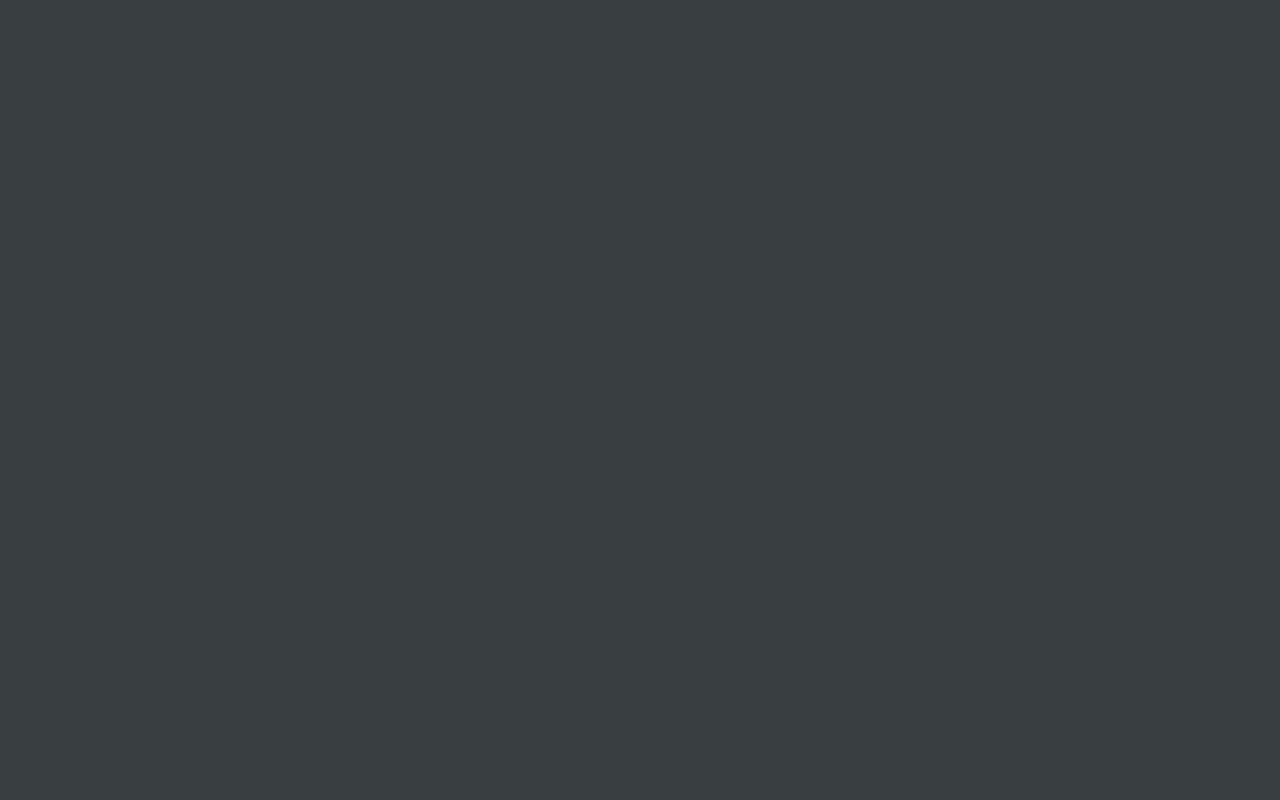
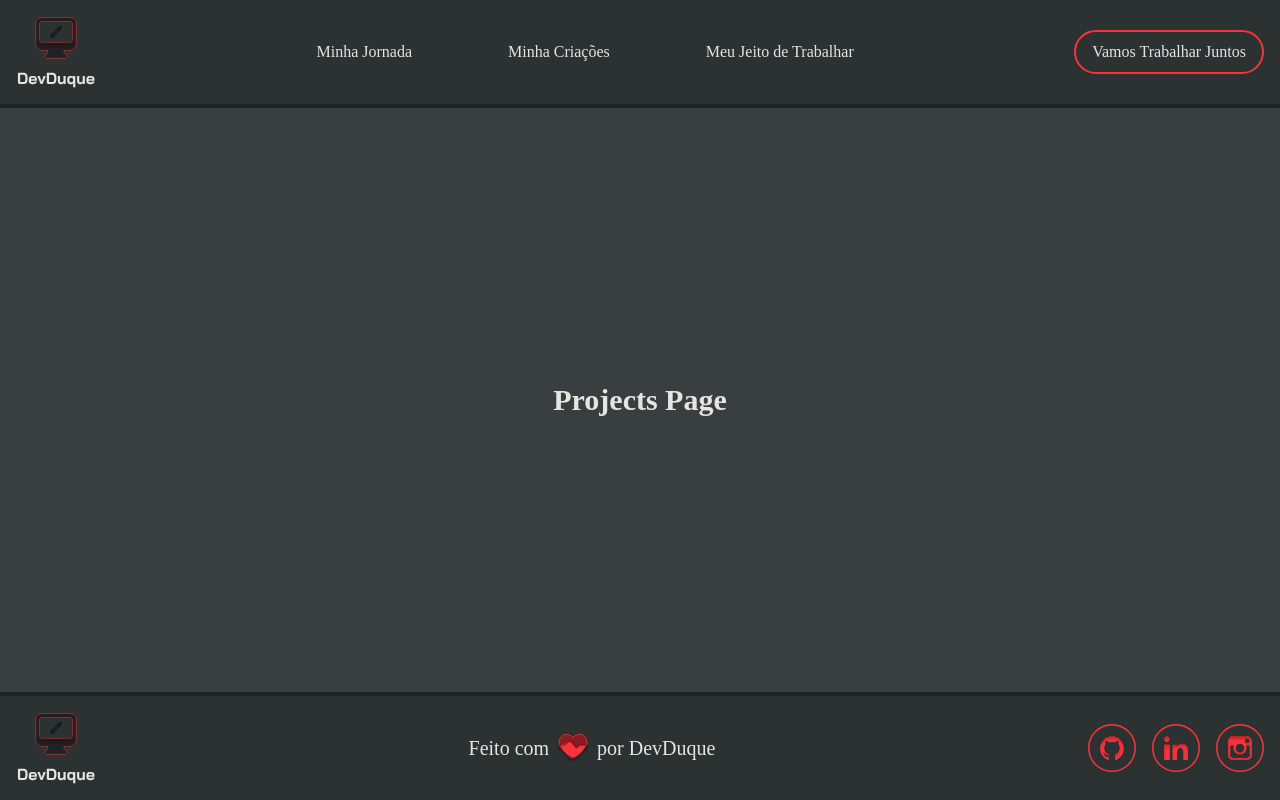
Before and after one commit to DevDuque/portfolio, a React (Vite) app in the folder web/: page /projects in a window 1280 px wide. Shown: the top 800 px of the page. Built offline with nearby package versions, Linux system fonts and the light colour scheme.

Commit message:
Refactor: Add same structure to all pages, look JourneyPage as example

```diff
--- a/web/src/App.tsx
+++ b/web/src/App.tsx
@@ -21,7 +21,7 @@ function App() {
 
         <Route path="/projects" element={<ProjectsPage />} />
         <Route path="/journey" element={<JourneyPage />} />
-        <Route path="/myway" element={<MyWayPage />} />
+        <Route path="/my-way" element={<MyWayPage />} />
       </Routes>
     </Router>
   );
--- a/web/src/pages/HomePage.tsx
+++ b/web/src/pages/HomePage.tsx
@@ -4,7 +4,7 @@ import GitHub from "../assets/icons/GitHub_Button.svg";
 import Linkedin from "../assets/icons/Linkedin_Button.svg";
 import Instagram from "../assets/icons/Instagram_Button.svg";
 
-import Photo from "../assets/icons/photo.png";
+import ProfilePhoto from "../assets/icons/photo.png";
 
 // Cards Images
 import EasyMarketLogo from "../assets/icons/easymarket.png";
@@ -82,7 +82,7 @@ function HomePage() {
             </div>
 
             {/* Right Side - Image */}
-            <img src={Photo} alt="Profile" className="w-1/3.5" />
+            <img src={ProfilePhoto} alt="Profile" className="w-1/3.5" />
           </div>
 
           <h2 className="text-2xl font-bold"> {t("main_projects")} </h2>
--- a/web/src/pages/JourneyPage.tsx
+++ b/web/src/pages/JourneyPage.tsx
@@ -1,14 +1,21 @@
+// Components
+import Footer from "../components/Footer";
 import Header from "../components/Header";
-
 
 function JourneyPage() {
   return (
     <>
+      <div className="flex flex-col min-h-screen">
         <Header />
 
-        JourneyPage
+        <div className="flex-grow flex items-center justify-center">
+          <h1 className="text-3xl font-bold">Journey Page</h1>
+        </div>
+
+        <Footer />
+      </div>
     </>
-  )
+  );
 }
 
-export default JourneyPage
+export default JourneyPage;
--- a/web/src/pages/MyWayPage.tsx
+++ b/web/src/pages/MyWayPage.tsx
@@ -1,5 +1,21 @@
+// Components
+import Footer from "../components/Footer";
+import Header from "../components/Header";
+
 function MyWayPage() {
-  return <div>MyWayPage</div>;
+  return (
+    <>
+      <div className="flex flex-col min-h-screen">
+        <Header />
+
+        <div className="flex-grow flex items-center justify-center">
+          <h1 className="text-3xl font-bold">My Way Page</h1>
+        </div>
+
+        <Footer />
+      </div>
+    </>
+  );
 }
 
 export default MyWayPage;
--- a/web/src/pages/ProjectsPage.tsx
+++ b/web/src/pages/ProjectsPage.tsx
@@ -1,15 +1,19 @@
+// Components
 import Footer from "../components/Footer";
 import Header from "../components/Header";
 
 function ProjectsPage() {
   return (
     <>
-      <div className="flex flex-col min-h-screen"></div>
-      <Header />
+      <div className="flex flex-col min-h-screen">
+        <Header />
 
-      <h1> Projects Page</h1>
+        <div className="flex-grow flex items-center justify-center">
+          <h1 className="text-3xl font-bold">Projects Page</h1>
+        </div>
 
-      <Footer />
+        <Footer />
+      </div>
     </>
   );
 }
```
